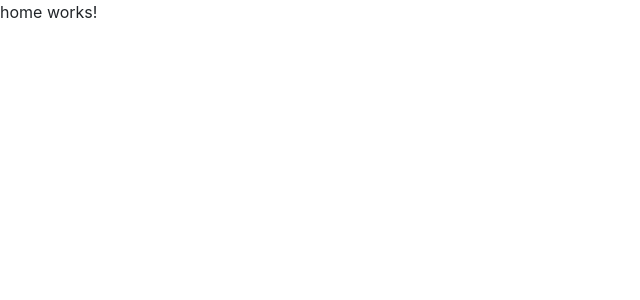
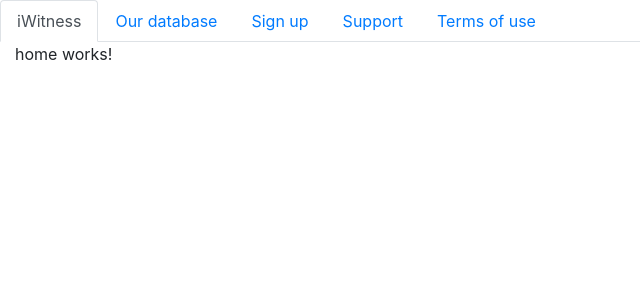
Before and after one commit to i-witness/heroku-server, an Angular app: page /home in a window 1280 px wide. Shown: the top 300 px of the page, without its empty margins (0-640 px from the left). Built offline with nearby package versions, Linux system fonts and the light colour scheme.

Commit message:
add nav to header

```diff
--- a/src/app/app.component.html
+++ b/src/app/app.component.html
@@ -1 +1,23 @@
-<router-outlet></router-outlet>
+<header>
+  <ul ngbNav #nav="ngbNav" [(activeId)]="activeNav" class="nav-tabs">
+    <li ngbNavItem>
+      <a ngbNavLink routerLink="/home">iWitness</a>
+    </li>
+    <li ngbNavItem>
+      <a ngbNavLink routerLink="/data">Our database</a>
+    </li>
+    <li ngbNavItem>
+      <a ngbNavLink routerLink="/signup">Sign up</a>
+    </li>
+    <li ngbNavItem>
+      <a ngbNavLink routerLink="/support">Support</a>
+    </li>
+    <li ngbNavItem>
+      <a ngbNavLink routerLink="/terms">Terms of use</a>
+    </li>
+  </ul>
+</header>
+<div class="container-fluid">
+  <router-outlet></router-outlet>
+</div>
+<footer></footer>
--- a/src/app/app.component.ts
+++ b/src/app/app.component.ts
@@ -6,5 +6,6 @@ import { Component } from '@angular/core';
   styleUrls: ['./app.component.css'],
 })
 export class AppComponent {
-  title = 'iwitness-project';
+  title = 'The iWitness Project';
+  activeNav;
 }
```
Also changed, not shown: 1 other file (tests, documents, lock files or other folders).
